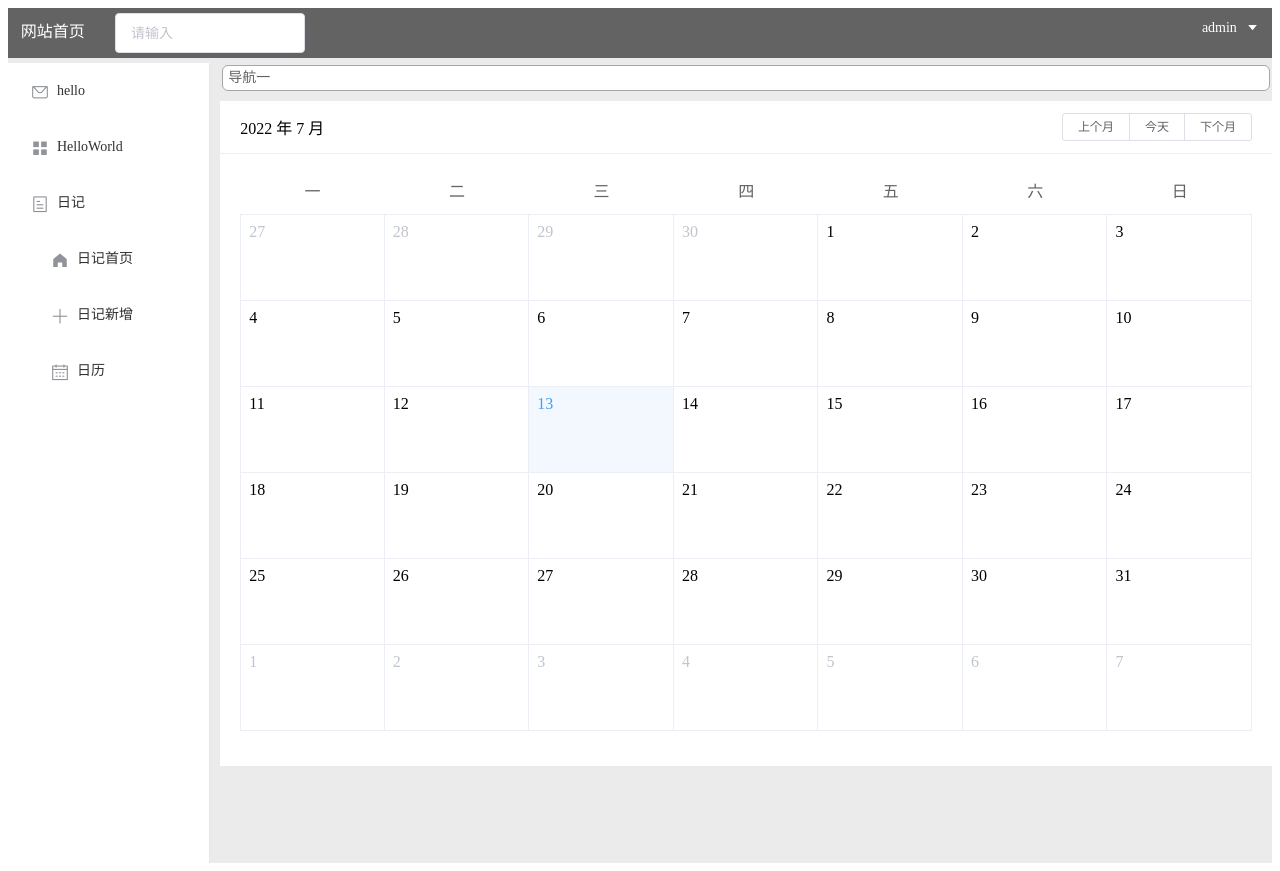
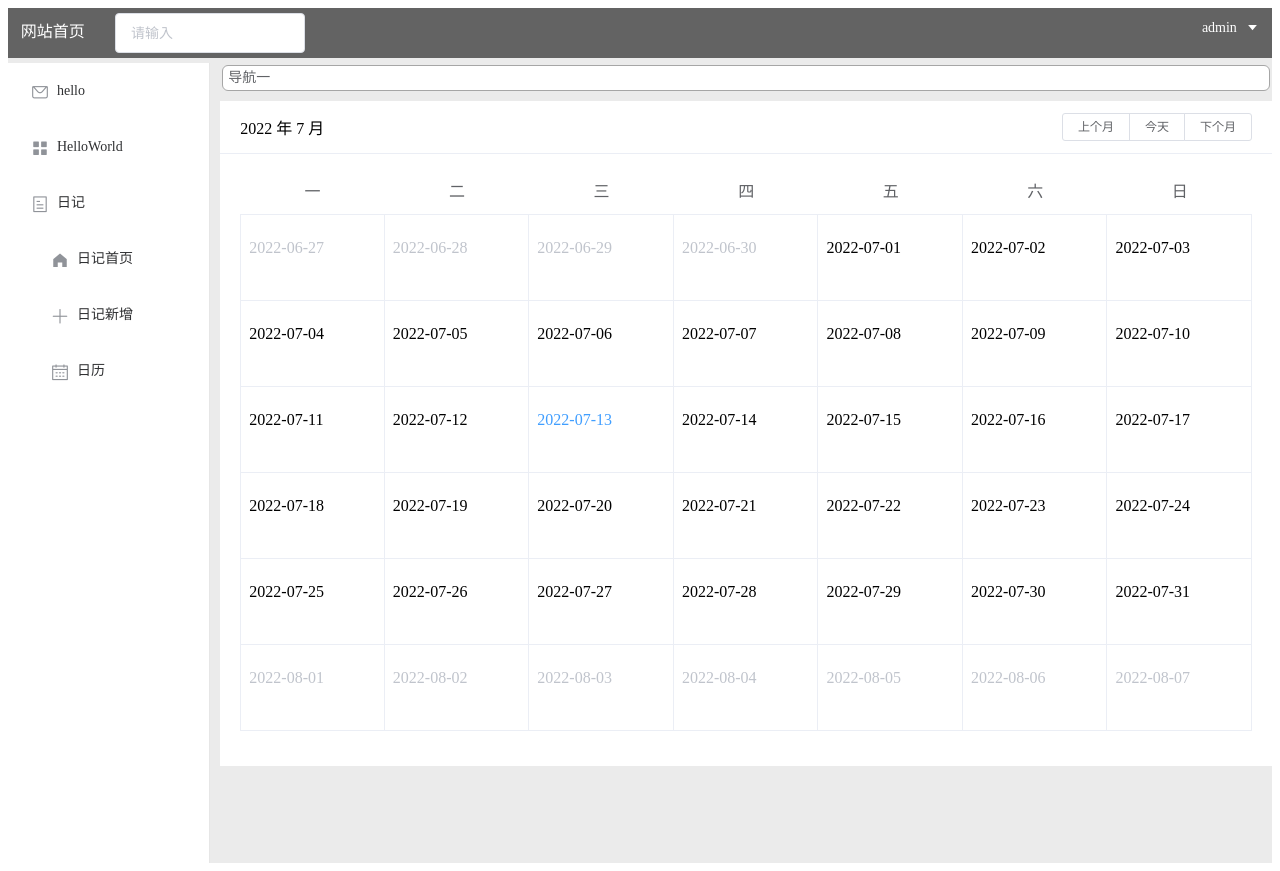
Before and after one commit to zpq5935/vue, a Vue app in the folder dic/: page /#/calendar in a window 1280 px wide. Built offline with nearby package versions, Linux system fonts and the light colour scheme; no server answers.

Commit message:
日历视图简单展示

```diff
--- a/dic/config/index.js
+++ b/dic/config/index.js
@@ -12,7 +12,7 @@ module.exports = {
     assetsPublicPath: '/',
     proxyTable: {
       '/api': {
-        target: 'http://110.42.137.159:38080/', // 接口的域名
+        target: 'http://localhost:38080/', // 接口的域名
         // secure: false,  // 如果是https接口，需要配置这个参数
         changeOrigin: true, // 如果接口跨域，需要进行这个参数配置
         pathRewrite: {
--- a/dic/package.json
+++ b/dic/package.json
@@ -10,7 +10,9 @@
     "build": "node build/build.js"
   },
   "dependencies": {
+    "axios": "^0.27.2",
     "element-ui": "^2.15.1",
+    "moment": "^2.29.4",
     "vue": "^2.5.2",
     "vue-router": "^3.0.1"
   },
--- a/dic/src/components/diary/calendar.vue
+++ b/dic/src/components/diary/calendar.vue
@@ -1,14 +1,65 @@
 <template>
-  <el-calendar v-model="value"></el-calendar>
+  <el-calendar>
+    <!-- 这里使用的是 2.5 slot 语法，对于新项目请使用 2.6 slot 语法-->
+    <template slot="dateCell" slot-scope="{date, data}">
+      <p
+        :class="data.isSelected ? 'is-selected' : ''"
+      >{{ data.day }} {{ data.isSelected ? '✔️' : ''}} </p>
+      <div v-for="item in calendarData" @click="printDiares">
+        <div v-if="(item.diaryDate)==data.day" class="is-selected">{{item.title}}</div>
+      </div>
+    </template>
+  </el-calendar>
 </template>
+
+<style>
+.is-selected {
+  color: red;
+}
+</style>
 
 
 <script>
+import axios from "axios";
+import moment from "moment";
+
 export default {
   data() {
     return {
-      value: new Date()
+      value: new Date(),
+      calendarData: [
+        {
+          title: "",
+          diaryDate: "",
+          id: ""
+        }
+      ]
     };
+  },
+
+  mounted() {
+    console.log(this.value);
+    console.log(moment(this.value).format("yyyy-MM"));
+    axios({
+      method: "get",
+      url:
+        "/api/zpq/diary/calendarView?" +
+        "date=" +
+        moment(this.value).format("yyyy-MM")
+      // data: {"date":this.value}
+    }).then(res => {
+      console.log(res);
+      this.calendarData = res.data.data;
+      for (var index in res.data.data) {
+        console.log(res.data.data[index]);
+      }
+    });
+  },
+
+  methods: {
+    printDiares() {
+      console.log("diaries", this.calendarData);
+    }
   }
 };
 </script>
--- a/dic/src/components/diary/diaryIndex.vue
+++ b/dic/src/components/diary/diaryIndex.vue
@@ -47,7 +47,7 @@ export default {
 
       axios({
         method: "post",
-        url: "/zpq/diary",
+        url: "/api/zpq/diary",
         headers: {
           "Content-Type": "application/json"
         },
```
